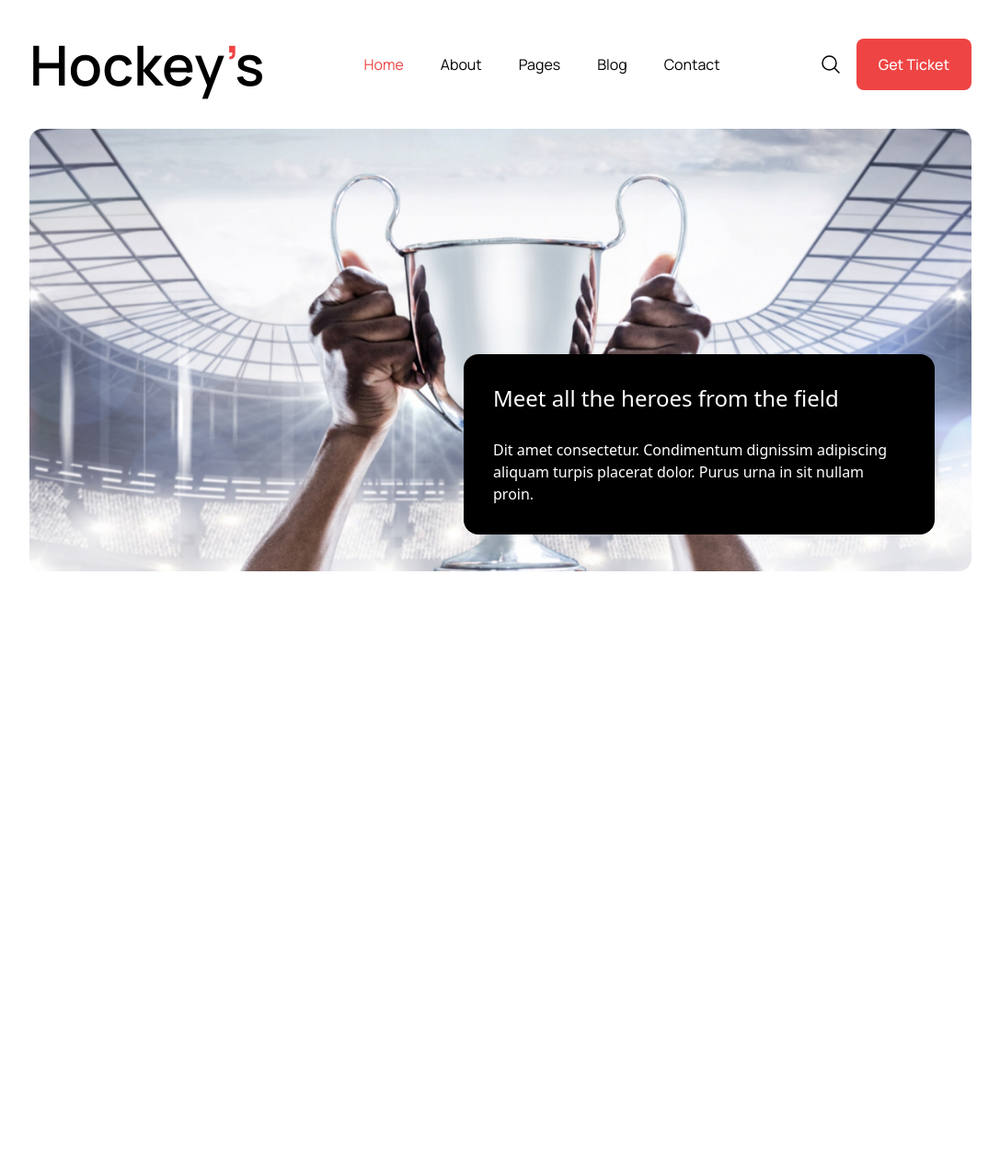
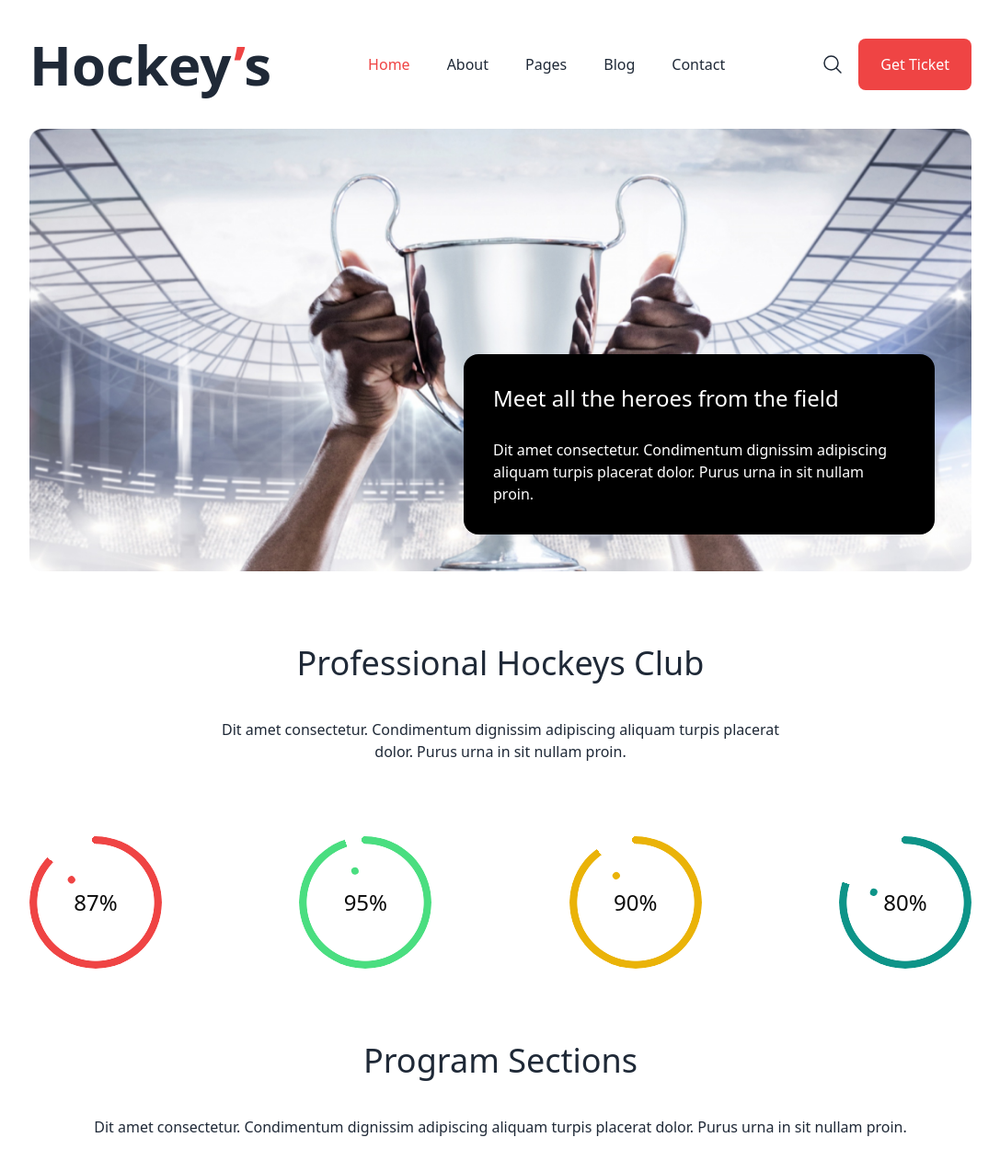
Before and after one commit to Rakib1808/Hockeys-main-A3, a plain HTML site: page index.html in a window 1280 px wide. Shown: the whole page at 92% size, without its empty margins (96-1183 px from the left). Before the commit the page ends 800 px from the top, so only its background shows below. Drawn offline with nearby package versions, Linux system fonts and the light colour scheme.

Commit message:
added Hockeys Club

```diff
--- a/index.html
+++ b/index.html
@@ -11,45 +11,78 @@
 
 <style>
     .font-Manrope{
-        font-family: 'Manrope', sans-serif;
+        font-family: 'Manrope', 'sans-serif';
     }
 </style>
 
+    <link href="https://cdn.jsdelivr.net/npm/daisyui@4.6.0/dist/full.min.css" rel="stylesheet" type="text/css" />
     <script src="https://cdn.tailwindcss.com"></script>
+
 
 </head>
 <body>
     <header class="py-10 px-4 md:px-32">
-        <nav class="flex flex-col md:flex-row justify-between items-center font-Manrope mb-10">
-            <div>
+        <nav class="md:flex md:flex-row md:justify-between md:items-center md:mb-10">
+            <div class="flex items-center gap-3">
+                <span class="md:hidden cursor-pointer">
+                <svg xmlns="http://www.w3.org/2000/svg" fill="none" viewBox="0 0 24 24" stroke-width="1.5" stroke="currentColor" class="w-7 h-10">
+                    <path stroke-linecap="round" stroke-linejoin="round" d="M3.75 6.75h16.5M3.75 12H12m-8.25 5.25h16.5" />
+                  </svg>
+                  </span>
+
              <h3 class="font-semibold text-6xl">Hockey<span class="text-red-500 ">’</span>s</h3>
             </div>
-            <div class="flex gap-10 text-base">
-                <p class="text-red-500">Home</p>
-                <p>About</p>
-                <p>Pages</p>
-                <p>Blog</p>
-                <p>Contact</p>
-            </div>
-            <div class="flex items-center gap-4">
+
+            <ul class="md:flex items-center md:gap-10 text-base flex-col md:flex-row">
+                <li class="text-red-500">Home</li>
+                <li>About</li>
+                <li>Pages</li>
+                <li>Blog</li>
+                <li>Contact</li>
+            </ul>
+            <span
+             class="md:flex md:items-center md:gap-4 ">
                 <svg xmlns="http://www.w3.org/2000/svg" fill="none" viewBox="0 0 24 24" stroke-width="1.5" stroke="currentColor" class="w-6 h-6">
                     <path stroke-linecap="round" stroke-linejoin="round" d="m21 21-5.197-5.197m0 0A7.5 7.5 0 1 0 5.196 5.196a7.5 7.5 0 0 0 10.607 10.607Z" />
                   </svg>
-                <button class=" py-4 px-6 text-white rounded-lg font-medium bg-red-500">
+                <button class=" py-4 px-6 text-white rounded-lg font-medium bg-red-500 ">
                     <img text-xl>Get Ticket</button>
-            </div>
+            </span>
         </nav>
         <!-- banner section -->
         <div>
-            <div class="relative">
+            <div class="md:relative">
                  <img src="./Images/1.png" alt="">
-             <div class="bg-black p-8 max-w-lg max-h-30 text-white rounded-2xl absolute bottom-10 right-10">
+             <div class="bg-black p-8 max-w-lg max-h-30 text-white rounded-2xl md:absolute md:bottom-10 md:right-10 mt-5">
                 <h5 class="text-2xl mb-7">Meet all the heroes from the field</h5>
                 <p class="text-base">Dit amet consectetur. Condimentum dignissim adipiscing aliquam turpis placerat dolor. Purus urna in sit nullam proin.</p>
              </div>
             </div>
         </div>
         <main>
+
+            <!-- Hockeys Club section -->
+
+            <section>
+                <div class="mt-20 text-center">
+                    <h3 class="text-4xl">Professional Hockeys Club</h3>
+                    <p class="text-base mt-10 mb-20">Dit amet consectetur. Condimentum dignissim adipiscing aliquam turpis placerat <br> dolor. Purus urna in sit nullam proin. </p>
+                </div>
+                <div class=" flex flex-col md:flex-row  gap-10 justify-between items-center ">
+                    <div class="radial-progress text-red-500 size-36" style="--value:87;" role="progressbar"><span class="text-neutral-950 text-2xl">87%</span></div>
+                    <div class="radial-progress text-green-400 size-36" style="--value:95;" role="progressbar"><span class="text-neutral-950 text-2xl">95%</span></div>
+                    <div class="radial-progress text-yellow-500 size-36" style="--value:90;" role="progressbar"><span class="text-neutral-950 text-2xl">90%</span></div>
+                    <div class="radial-progress text-teal-600 size-36 text-2xl" style="--value:80;" role="progressbar"><span class="text-neutral-950 text-2xl">80%</span></div>
+                </div>
+            </section>
+
+            <!-- Program Sections -->
+            <section>
+                <div class="text-center mt-20">
+                    <h3 class="text-4xl mb-10">Program Sections</h3>
+                    <p text-base mb-20>Dit amet consectetur. Condimentum dignissim adipiscing aliquam turpis placerat dolor. Purus urna in sit nullam proin. </p>
+                </div>
+            </section>
         </main>
     </header>
     <footer>
--- /dev/null
+++ b/tailwind.config.js
@@ -0,0 +1,8 @@
+/** @type {import('tailwindcss').Config} */
+module.exports = {
+    content: ["./src/**/*.{html,js}"],
+    theme: {
+      extend: {},
+    },
+    plugins: [],
+  }
```
